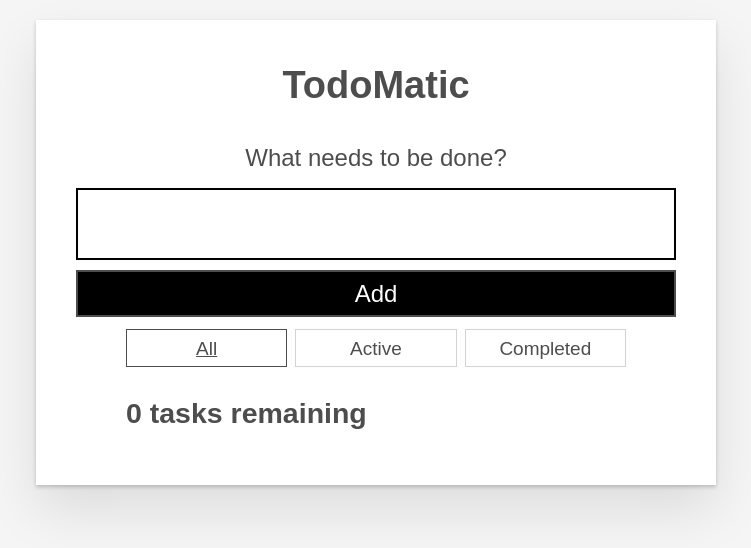
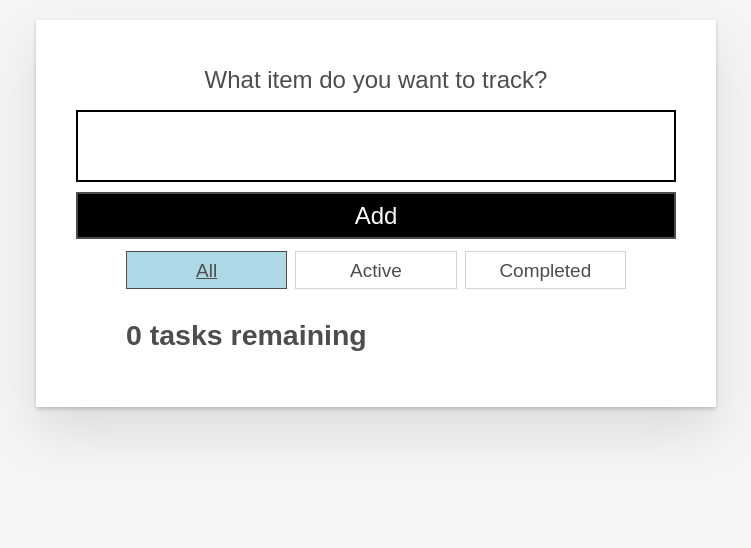
Before and after one commit to tkuriyama/joj, a React (Create React App) app in the folder moz-todo-react/: page / in a window 1280 px wide. Shown: the top 548 px of the page, without its empty margins (264-1015 px from the left). Built offline with nearby package versions, Linux system fonts and the light colour scheme.

Commit message:
cosmetic updates

```diff
--- a/moz-todo-react/src/App.js
+++ b/moz-todo-react/src/App.js
@@ -99,7 +99,6 @@ function App(props) {
 
     return (
         <div className="todoapp stack-large">
-        <h1>TodoMatic</h1>
         <Form onSubmit={addTask}/>
 
         <div className="filters btn-group stack-exception">
--- a/moz-todo-react/src/components/Form.js
+++ b/moz-todo-react/src/components/Form.js
@@ -20,7 +20,7 @@ export default function Form(props) {
         <form onSubmit={handleSubmit}>
         <h2 className="label-wrapper">
         <label htmlFor="new-todo-input" className="label__lg">
-        What needs to be done?
+        What item do you want to track?
         </label>
         </h2>
         <input
--- a/moz-todo-react/src/index.css
+++ b/moz-todo-react/src/index.css
@@ -86,6 +86,7 @@ body {
 .btn.toggle-btn[aria-pressed="true"] {
   text-decoration: underline;
   border-color: #4d4d4d;
+  background-color: lightblue;
 }
 .btn__danger {
   color: #fff;
```
